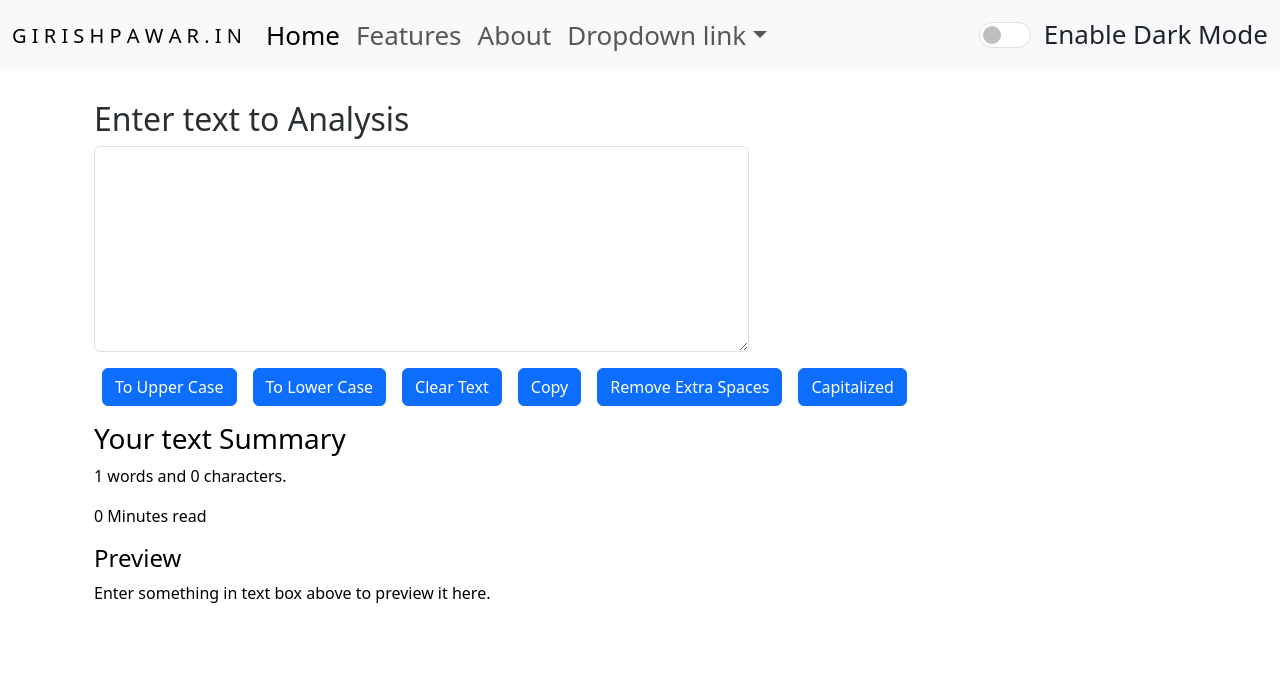
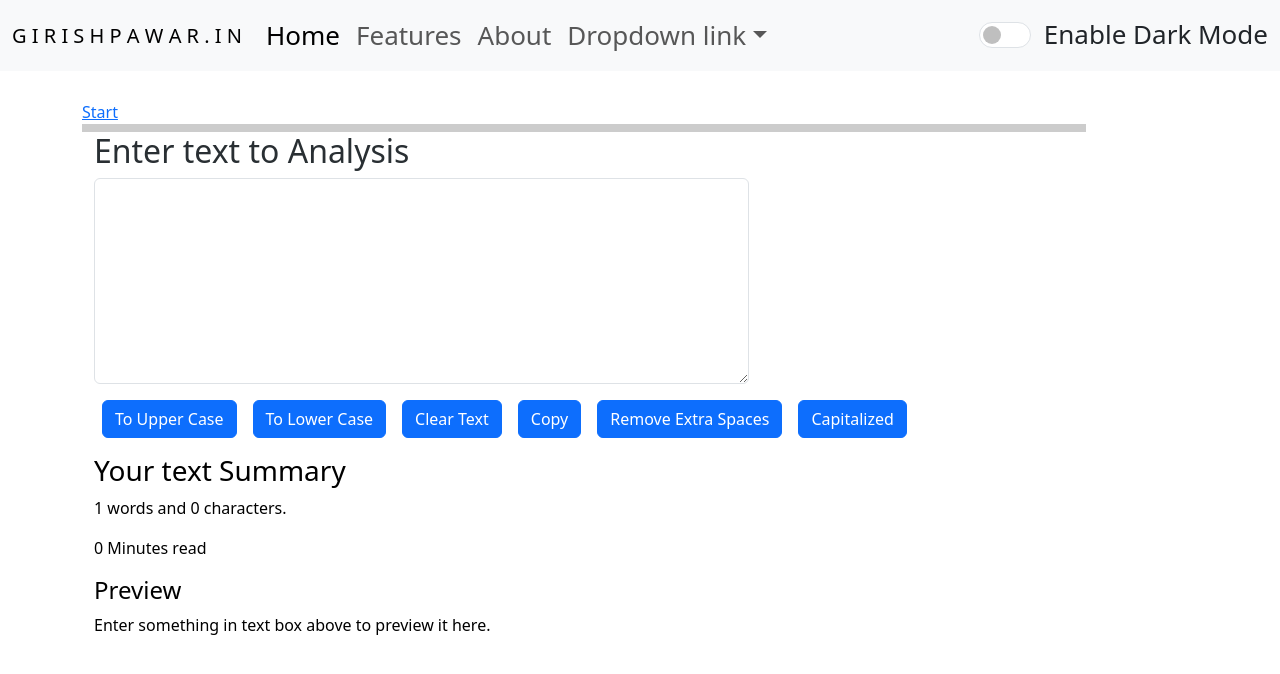
Before and after one commit to giiriishpawar/giiriishpawar, a React (Create React App) app: page / in a window 1280 px wide. Shown: the top 674 px of the page. Built offline with nearby package versions, Linux system fonts and the light colour scheme; the HTML template or start-up script is replaced by a standard one.

Commit message:
Progress Bar by clock Added.

```diff
--- a/src/App.js
+++ b/src/App.js
@@ -10,6 +10,7 @@ import './App.css';
 // import About from './views/About/About';
 import Navbar from'./components/layout/navigation/Navbar/Navbar';
 import TextForm from './views/Home/TextForm';
+import ProgressBar from './views/ProgressBar/ProgressBar';
 
 let firstName = 'G I R I S H';
 let lastName = 'P A W A R';
@@ -47,9 +48,10 @@ function App() {
         {/* <Navbar/> */}
         {/* for isRequired
         <Navbar title="Girish Pawar"/> */}
-        <Alert alert={alert}/>
       </header>
       <section>
+      <Alert alert={alert}/>
+      <ProgressBar></ProgressBar>
         <TextForm lable="Enter text to Analysis" mode={mode} showAlert={showAlert}/>
         {/* <About/> */}
         {/* <p>
--- /dev/null
+++ b/src/views/ProgressBar/ProgressBar.css
@@ -0,0 +1,11 @@
+.progress-bar {
+    height: 8px;
+    background: #04AA6D;
+    width: 0%;
+}
+
+.progress-container {
+    width: 90%;
+    height: 8px;
+    background: #ccc;
+}
--- /dev/null
+++ b/src/views/ProgressBar/ProgressBar.js
@@ -0,0 +1,37 @@
+import './ProgressBar.css';
+
+export default function ProgressBar(props) {
+
+    const startClock = ()=> {
+        console.log('clock started.')
+        startTime();
+    }
+
+    function startTime() {
+        const today = new Date();
+        let h = today.getHours();
+        let m = today.getMinutes();
+        let s = today.getSeconds();
+        m = checkTime(m);
+        s = checkTime(s);
+        document.getElementById('txt').innerHTML =  h + ":" + m + ":" + s;
+        setTimeout(startTime, 1000);
+        document.getElementById("myBar").style.width = s*1.5 + "%";
+    }
+
+    function checkTime(i) {
+        if (i < 10) {i = "0" + i};  // add zero in front of numbers < 10
+        return i;
+    }
+
+  return (
+    <>
+
+        <div id="txt"><a href="#" onClick={startClock}>Start</a> </div>
+        <div className="progress-container">
+            <div className="progress-bar" id="myBar"></div>
+        </div>
+
+    </>
+  );
+}
```
